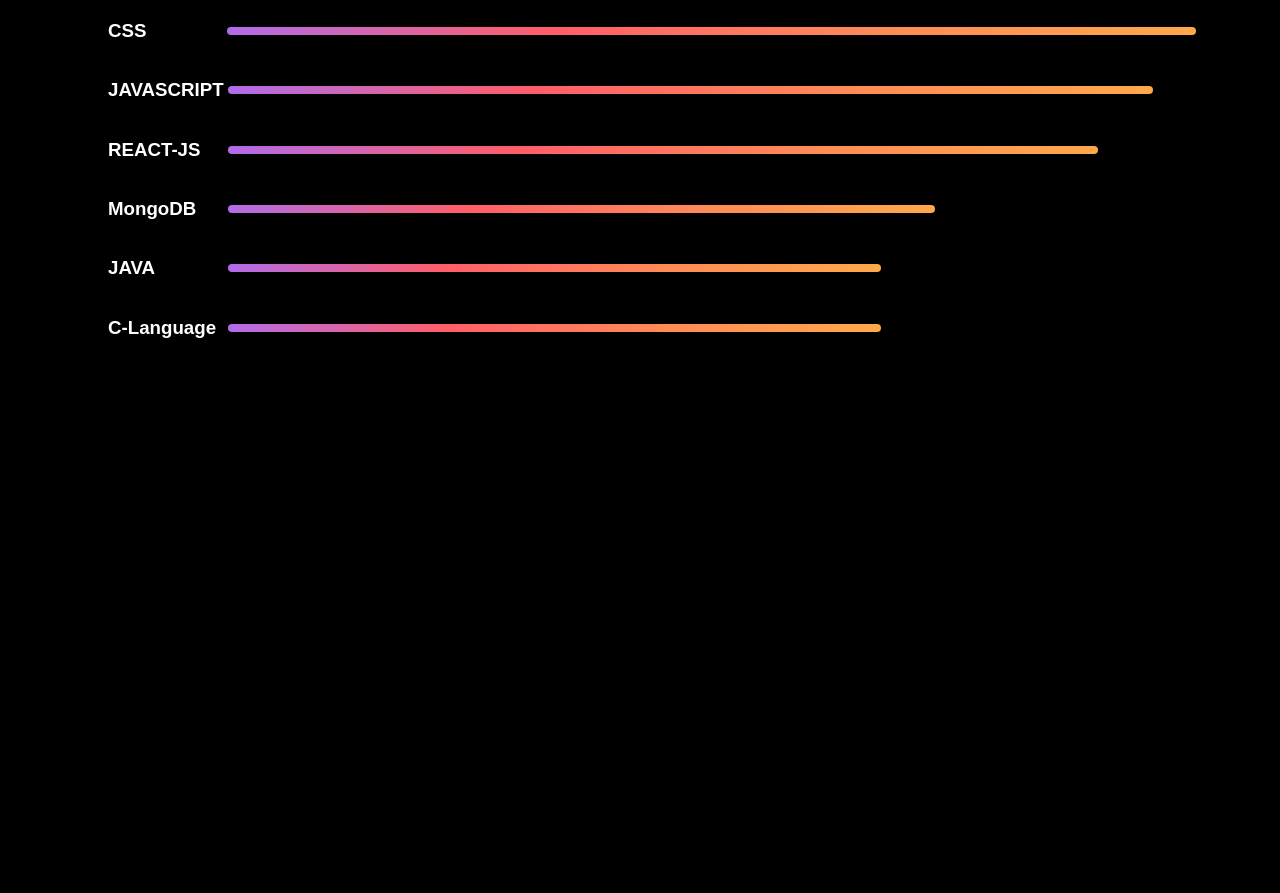
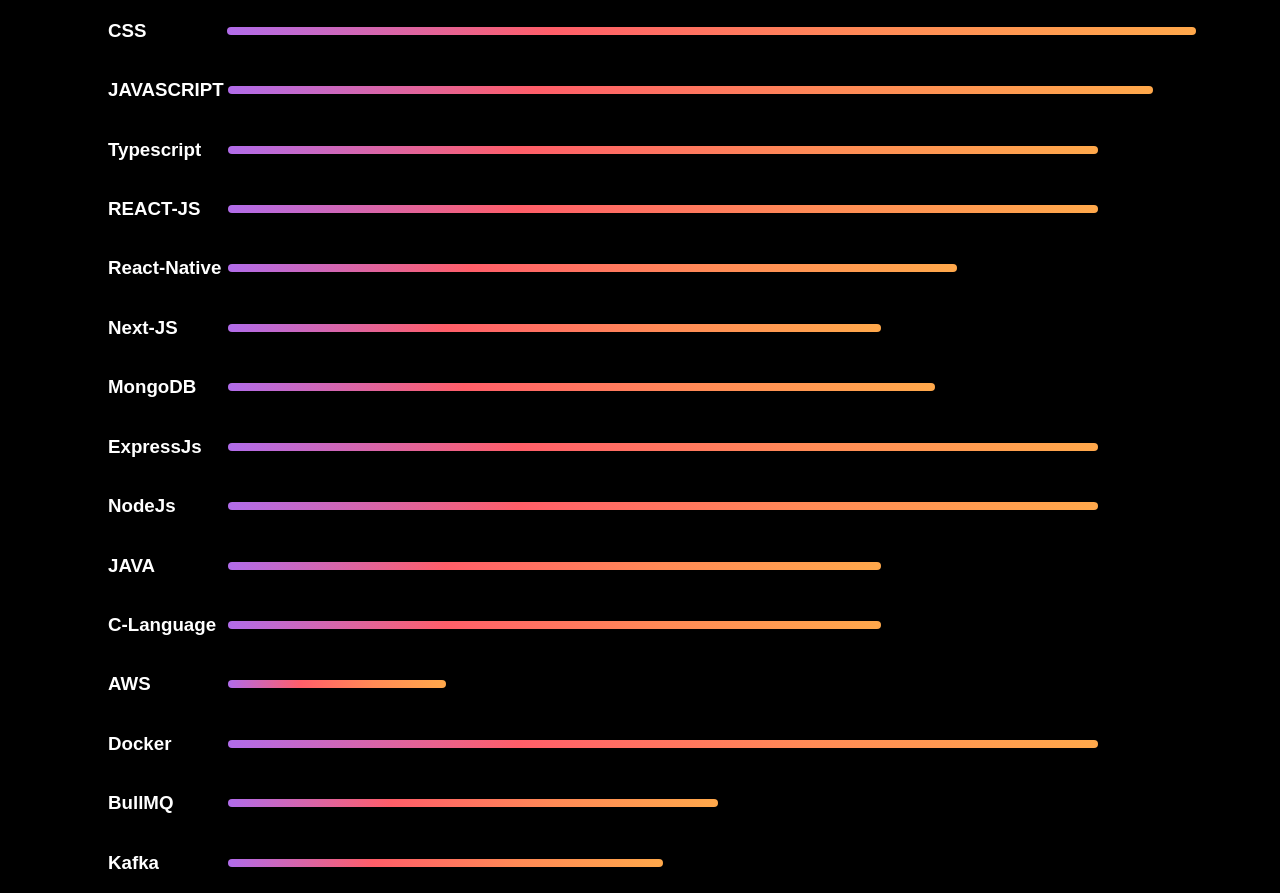
Before and after one commit to suryanshvermaa/myPortFolio, a React (Vite) app: page /Skills in a window 1280 px wide. Shown: the part 260-1153 px from the top of the page. Before the commit the page ends 800 px from the top, so only its background shows below. Built offline with nearby package versions, Linux system fonts and the light colour scheme.

Commit message:
skill updatation

```diff
--- a/src/App.css
+++ b/src/App.css
@@ -8,7 +8,7 @@
 }
 .header{
     height: 40px;
-    width:100vw;
+    width:100%;
     display: flex;
     justify-content: space-between;
     border-bottom: 2px solid rgb(54, 54, 54);
@@ -133,7 +133,7 @@
   .midSm{
     background-color: black;
     padding: 10px;
-    width: 100vw;
+    width: 99vw;
     font-size: 30px;
     height: 100vh;
     display: flex;
@@ -214,10 +214,11 @@
 
 @media (min-width:0px) {
   .home{
-    width: 100vw;
+    padding: 20px;
+    width: 96vw;
     height: 90vh;
     display: flex;
-    justify-content: space-between;
+    align-items: center;
     flex-direction: column;
 
 
@@ -226,7 +227,7 @@
 @media (min-width:700px) {
   .home{
     width: 100vw;
-    height: 90vh;
+    height: 96vh;
     display: flex;
     flex-direction: row;
     justify-content: space-between;
@@ -253,10 +254,9 @@
 @media (min-width:0px) {
   .intro{
     width: 38vw;
-    height: 100%;
+    height: 97%;
     text-align: start;
     margin-top: 28px;
-   margin-left: 25px;
    width: fit-content;
 }
 }
@@ -264,7 +264,7 @@
   .intro{
     text-align: start;
     width: 38vw;
-    height: 100%;
+    height: 97%;
     margin-top: 28px;
    margin-left: 100px;
 
@@ -276,7 +276,7 @@
 @media (min-width:0px) {
   .introimg{
     height: 500px;
-   width: 100vw;
+   width: 97vw;
    display: flex;
    align-items: center;
    justify-content: center;
@@ -284,7 +284,7 @@
 }
 @media (min-width:700px) {
   .introimg{
-    width: 62vw;
+    width: 61vw;
     height: 100%;
     display: flex;
     justify-content: center;
@@ -308,6 +308,16 @@
     background-size: 100% 100%;
 }
 }
+@media (min-width:500px) {
+  .imgport{
+    height: 400px;
+    width: 80%;
+    background-image: url('./Images/introimg.PNG');
+    background-size: 100% 100%;
+
+
+}
+}
 @media (min-width:700px) {
   .imgport{
     height: 400px;
@@ -321,40 +331,48 @@
 
 @media (min-width:0px) {
   .About{
+    margin-top: 200px;
+    width: 98vw;
+    height: 90vh;
+    display: flex;
+    flex-direction: column-reverse;
+    align-items: center;
+    justify-content: center;
+}
+}
+@media (min-width:650px) {
+  .About{
+    margin-top: 0px;
+    width: 95vw;
+    height: 90vh;
+    display: flex;
+    flex-direction: column-reverse;
+    align-items: center;
+    justify-content: center;
+}
+}
+@media (min-width:800px) {
+  .About{
+    margin-top: 0px;
     width: 100vw;
     height: 90vh;
     display: flex;
-    flex-direction: column;
-}
-}
-@media (min-width:700px) {
-  .About{
-    width: 100%;
-    height: 90vh;
-    display: flex;
+    justify-content: space-between;
     flex-direction: row;
+    padding: 20px;
+    align-items: center;
 }
 }
 
-
 @media (min-width:0px) {
-  #aboutimg{
-    margin-right: 100px;
-    width: 51vw;
+  .aboutMe{
+    margin-top: 80px;
+    width: fit-content;
+    margin-left: 20px;
     height: 100%;
   }
 }
-@media (min-width:700px) {
-  #aboutimg{
-    /* margin-top: 80px;
-    margin-left: 100px; */
-    height: 80%;
-    width: 80%;
-    background-image: url('./Images/introimg.PNG');
-    background-size: 100% 100%;
-  }
-}
-@media (min-width:0px) {
+@media (min-width:330px) {
   .aboutMe{
     margin-top: 200px;
     width: fit-content;
@@ -362,9 +380,10 @@
     height: 100%;
   }
 }
-@media (min-width:700px) {
+
+@media (min-width:800px) {
   .aboutMe{
-    margin-top: 80px;
+    margin-top: 0;
     width: 49vw;
     margin-left: 90px;
     height: 100%;
@@ -378,6 +397,33 @@
     font-size: 57px;
 }
 
+ @media (min-width:0px) {
+  .imageAbout{
+    width: 98vw;
+    margin-left: 15px;
+    height: 400px;
+    background-image: url('./Images/introimg.PNG');
+    background-size: 100% 100%;
+  }
+}
+
+@media (min-width:330px) {
+  .imageAbout{
+    width: 95vw;
+    height: 400px;
+    margin-left: 15px;
+  }
+}
+
+@media (min-width:800px) {
+  .imageAbout{
+    width: 35vw;
+    margin-left: 15px;
+    height: 400px;
+    border:0px;
+    width: 600px;
+  }
+}
 @media (min-width:0px) {
   .Skills{
     width: 85vw;
@@ -422,6 +468,46 @@
 .C-Language{
     height: 8px;
     width: 60%;
+}
+.Tailwind{
+  height: 8px;
+  width: 80%;
+}
+.React-Native{
+  height: 8px;
+  width: 67%;
+}
+.AWS{
+  height: 8px;
+  width: 20%;
+}
+.Next-JS{
+  height: 8px;
+  width: 60%;
+}
+.Kafka{
+  height: 8px;
+  width: 40%;
+}
+.BullMQ{
+  height: 8px;
+  width: 45%;
+}
+.Docker{
+  height: 8px;
+  width: 80%;
+}
+.Typescript{
+  height: 8px;
+  width: 80%;
+}
+.ExpressJs{
+  height: 8px;
+  width: 80%;
+}
+.NodeJs{
+  height: 8px;
+  width: 80%;
 }
 /* .thankyou{
 
--- a/src/Components/About.jsx
+++ b/src/Components/About.jsx
@@ -5,10 +5,10 @@
 
 const About=()=>{
     const navigate=useNavigate();
-    return <div classNameName="About">
-                <div  id="aboutimg">
-                </div>
-    <div className="aboutMe">
+    return <div className="About">
+                    <img src="../Images/introimg.PNG" className="imageAbout" alt="image"/>
+
+      <div className="aboutMe">
         <h1 style={{fontSize:'45px',marginLeft:'10px'}}> <span className="aboutI">About Me</span><br />
         </h1>
         <p style={{marginLeft:'10px',marginBottom:'16px'}}>I am a first year student of <b>National Institute Of Technology <br /> Patna.</b>I am doing BTech from
--- a/src/Components/Home.jsx
+++ b/src/Components/Home.jsx
@@ -34,7 +34,7 @@
 
           </div>
           <About></About>
-          <Skills></Skills>
+          {/* <Skills></Skills> */}
 
           </>
 }
--- a/src/Components/Skills.jsx
+++ b/src/Components/Skills.jsx
@@ -1,5 +1,5 @@
 const Skills=()=>{
-    const SkillA=['HTML','CSS','JAVASCRIPT','REACT-JS','MongoDB','JAVA','C-Language'];
+    const SkillA=['HTML','CSS','JAVASCRIPT',"Typescript",'REACT-JS',"React-Native","Next-JS",'MongoDB',"ExpressJs","NodeJs",'JAVA','C-Language',"AWS","Docker","BullMQ","Kafka"];
     return  <div className="Skills">
                  <h1 style={{marginTop:'60px',fontSize:'50px'}}>Skills</h1>
                  {
```
